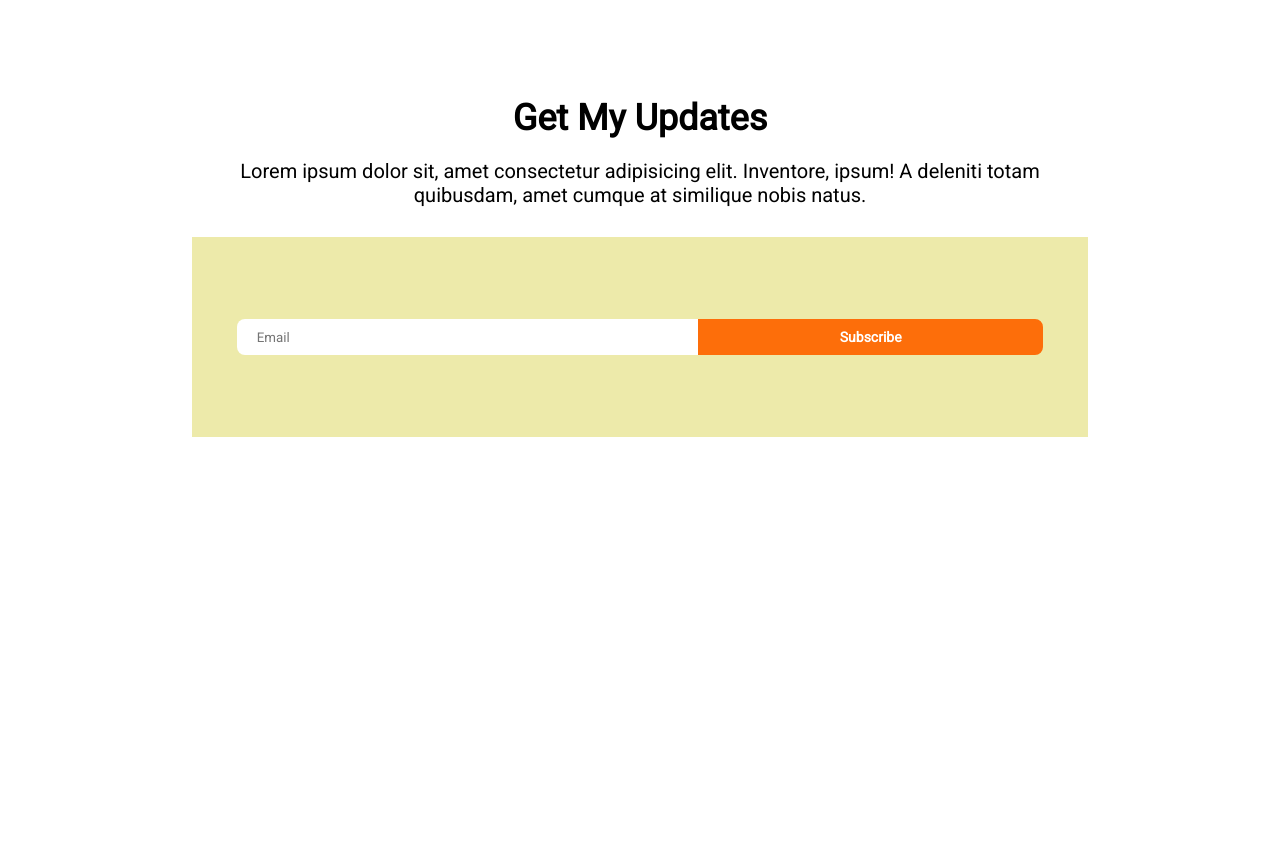
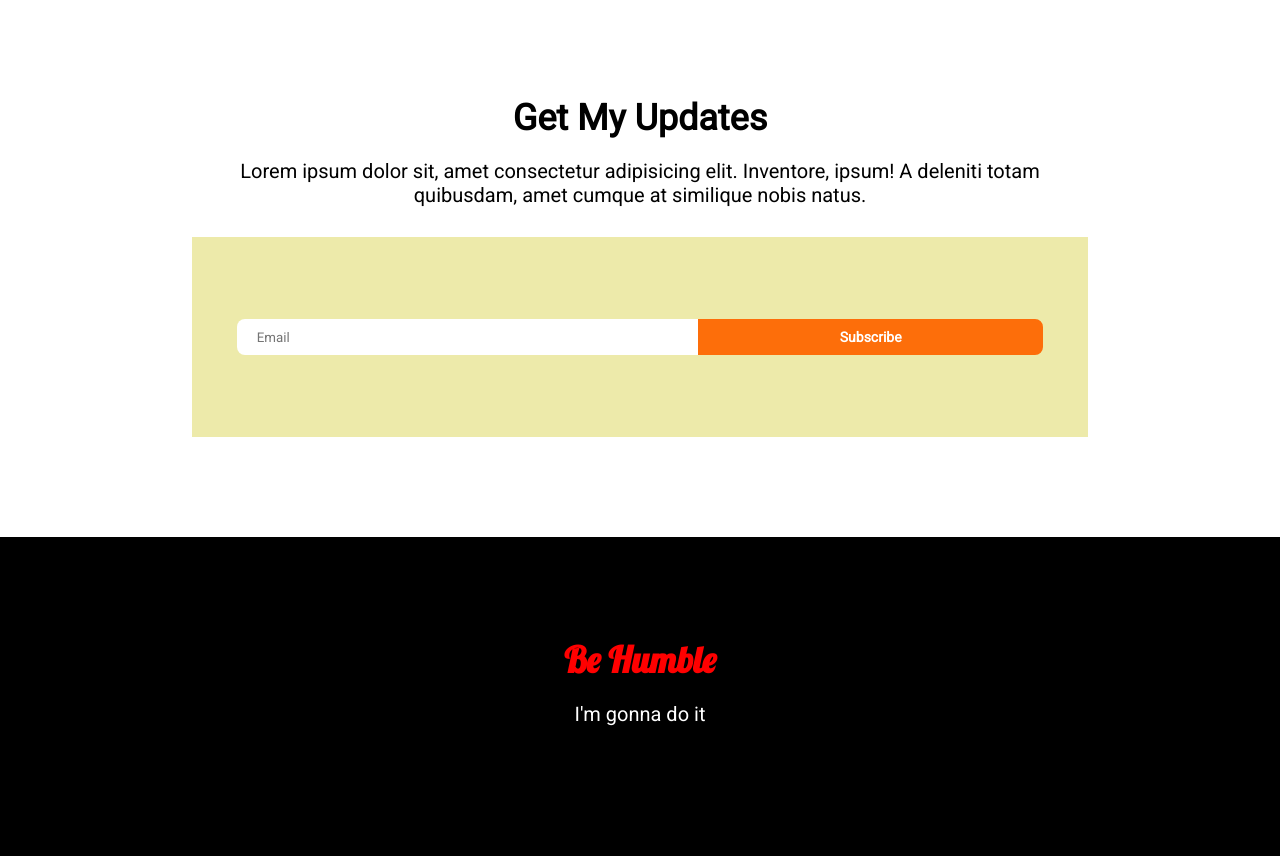
Before and after one commit to muntasir-smm/donate-today, a plain HTML site: page index.html in a window 1280 px wide. Shown: the part 2554-3410 px from the top of the page. Before the commit the page ends 3091 px from the top, so only its background shows below. Drawn offline with Linux system fonts and the light colour scheme; a web font is replaced by a local one.

Commit message:
Donate today Finished

```diff
--- a/index.html
+++ b/index.html
@@ -10,7 +10,7 @@
     <link rel="preconnect" href="https://fonts.googleapis.com" />
     <link rel="preconnect" href="https://fonts.gstatic.com" crossorigin />
     <link
-      href="https://fonts.googleapis.com/css2?family=Roboto&display=swap"
+      href="https://fonts.googleapis.com/css2?family=Lobster&family=Protest+Strike&family=Roboto&display=swap"
       rel="stylesheet"
     />
 
@@ -54,12 +54,14 @@
           <div class="amount">5000 Tk</div>
         </div>
 
+        <div class="amount-field">
           <input
             type="text"
             name=""
             id="amount-field"
             placeholder="Other Amount (TK)"
           />
+        </div>
         <button class="btn-primary">Donate Now</button>
       </section>
 
@@ -156,5 +158,9 @@
         </div>
       </section>
     </main>
+    <footer class="footer">
+      <h2 class="section-title">Be Humble</h2>
+      <p class="section-description">I'm gonna do it</p>
+    </footer>
   </body>
 </html>
--- a/style/style.css
+++ b/style/style.css
@@ -62,7 +62,10 @@ section {
   font-size: 20px;
   padding-bottom: 30px;
 }
-
+/* .donate-today {
+  display: flex;
+  flex-direction: column;
+} */
 .donate-amount {
   display: flex;
   gap: 25px;
@@ -87,7 +90,7 @@ section {
 }
 
 #amount-field {
-  width: 100%;
+  width: 60%;
   height: 50px;
   margin: 40px 0px;
   padding: 10px;
@@ -95,7 +98,6 @@ section {
   border-bottom: 2px solid gray;
   text-align: center;
   font-size: 20px;
-  border-radius: 8px;
 }
 
 /* Our Donate Plan */
@@ -228,3 +230,18 @@ input:focus-visible {
   border-bottom-right-radius: 8px;
   padding: 0%;
 }
+
+/* footer Style */
+footer {
+  background-color: black;
+  color: #ffffff;
+  padding: 100px;
+  display: flex;
+  flex-direction: column;
+  align-items: center;
+}
+
+footer h2 {
+  color: red;
+  font-family: "Lobster", sans-serif;
+}
```
Lines whose indentation alone changed are shown as unchanged.
